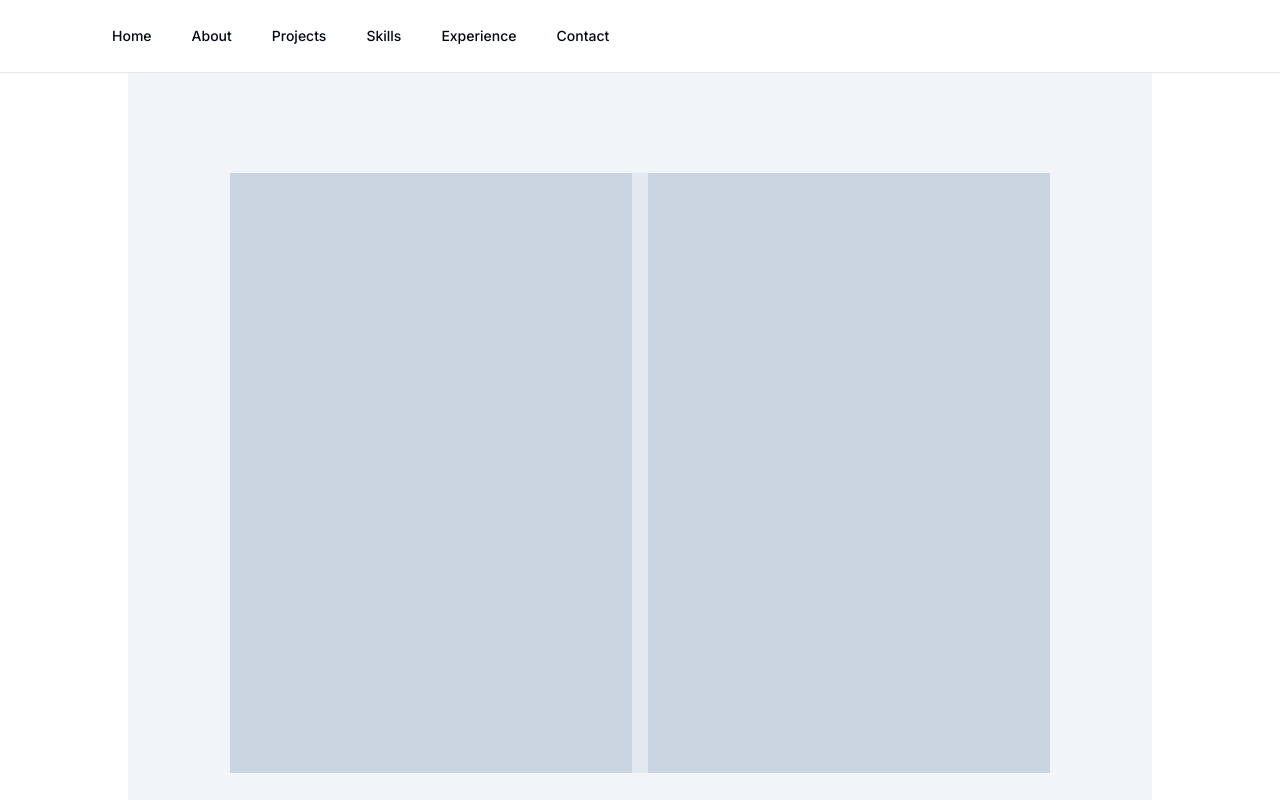
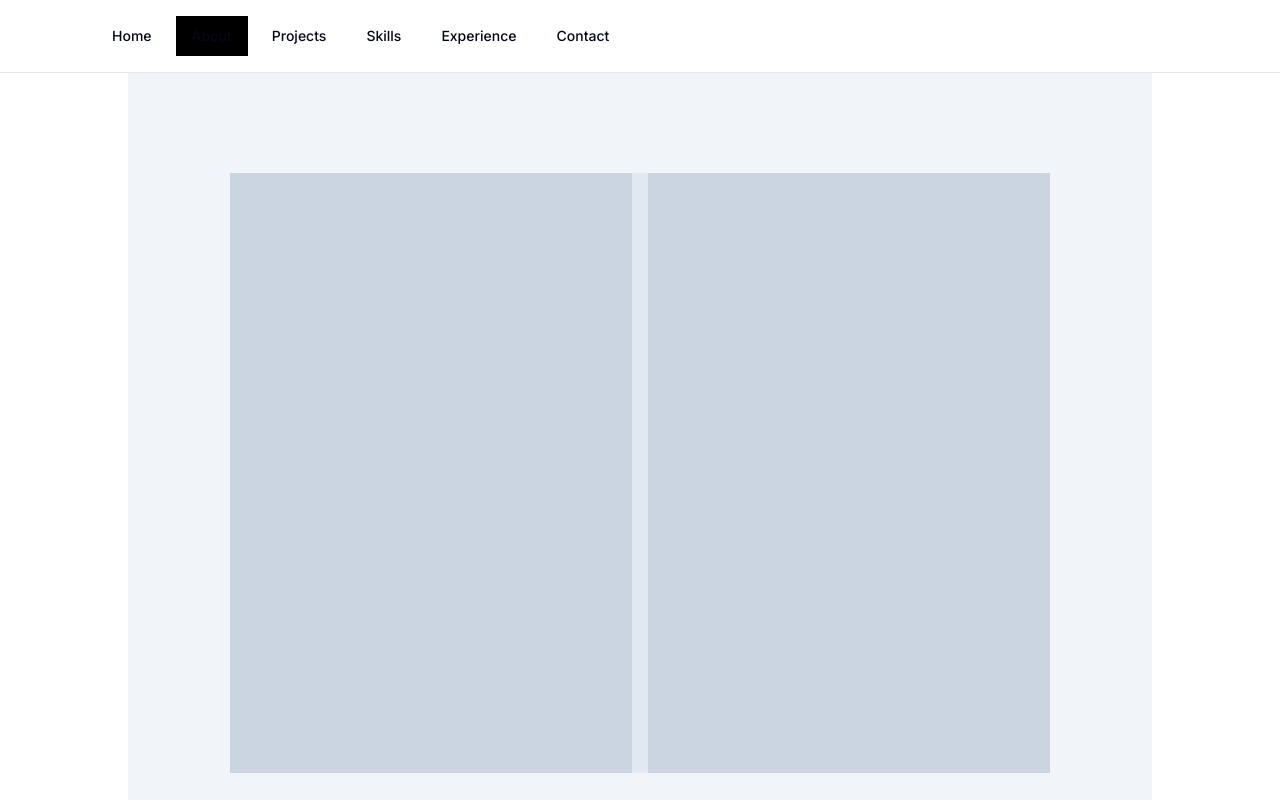
Before and after one commit to imBLISP/portfolio, a Next.js app: page / in a window 1280 px wide. Shown: the top 800 px of the page. Built offline with nearby package versions, Linux system fonts and the light colour scheme.

Commit message:
use section

```diff
--- a/package.json
+++ b/package.json
@@ -18,6 +18,7 @@
     "next": "14.2.3",
     "react": "^18",
     "react-dom": "^18",
+    "react-intersection-observer": "^9.10.2",
     "tailwind-merge": "^2.3.0",
     "tailwindcss-animate": "^1.0.7"
   },
--- a/src/ui/Sections/about.tsx
+++ b/src/ui/Sections/about.tsx
@@ -1,13 +1,11 @@
 "use client"
 
-import { useContext } from "react";
-import { ActiveSectionContext } from "./provider";
+import { useSectionInView } from "./use-section-in-view";
 
 export default function About() {
-    const {activeSection, setActiveSection} = useContext(ActiveSectionContext)
-
+    const {ref} = useSectionInView("About")
     return (
-        <div className="flex h-dvh justify-center items-center bg-slate-100" id="about">
+        <div ref={ref} className="flex h-dvh justify-center items-center bg-slate-100" id="about">
             <div className="flex flex-row gap-4 bg-slate-200 basis-4/5 h-3/4">
                 <div className="basis-1/2 bg-slate-300">
                 </div>
--- a/src/ui/Sections/home.tsx
+++ b/src/ui/Sections/home.tsx
@@ -1,7 +1,11 @@
+"use client"
+
+import { useSectionInView } from "./use-section-in-view";
 
 export default function Home() {
+    const {ref} = useSectionInView("Home")
     return (
-        <div className="flex h-dvh justify-center items-center bg-slate-100" id="home">
+        <div ref={ref} className="flex h-dvh justify-center items-center bg-slate-100" id="home">
             <div className="flex flex-wrap-reverse xl:flex-nowrap flex-row gap-4 bg-slate-200 basis-4/5 h-3/4">
                 <div className="grow basis-1/2 bg-slate-300">
                 </div>
--- a/src/ui/Sections/provider.tsx
+++ b/src/ui/Sections/provider.tsx
@@ -2,7 +2,7 @@
 // make a provider
 "use client"
 
-import { useState, createContext, Dispatch, SetStateAction, ReactNode } from 'react';
+import { useState, createContext, Dispatch, SetStateAction, ReactNode, useContext } from 'react';
 import { SectionName } from '@/lib/types'
 
 export const ActiveSectionContext = createContext<{
@@ -12,18 +12,28 @@ export const ActiveSectionContext = createContext<{
 
 export function ActiveSectionContextProvider({
     children,
-}: {children: ReactNode}) {
+}: { children: ReactNode }) {
 
     const [activeSection, setActiveSection] = useState('home');
 
     return (
         <ActiveSectionContext.Provider
-        value={{
-            activeSection,
-            setActiveSection
-        }}
+            value={{
+                activeSection,
+                setActiveSection
+            }}
         >
             {children}
         </ActiveSectionContext.Provider>
     );
 }
+
+export function useActiveSectionContext() {
+    const context = useContext(ActiveSectionContext);
+
+    if (!context) {
+        throw new Error("Active section context not within active section provider")
+    }
+
+    return context;
+}
--- /dev/null
+++ b/src/ui/Sections/use-section-in-view.tsx
@@ -0,0 +1,19 @@
+"use client"
+
+import { SectionName } from "@/lib/types";
+import { useEffect } from "react";
+import { useActiveSectionContext } from "./provider";
+import { useInView } from "react-intersection-observer";
+
+export function useSectionInView(SectionName: SectionName, IntersectionOptions = {threshold: 0.75}) {
+    const {setActiveSection} = useActiveSectionContext()
+    const [ref, inView] = useInView(IntersectionOptions)
+
+    useEffect(() => {
+        if (inView) {
+            setActiveSection(SectionName)
+        }
+    }, [inView, SectionName]);
+
+    return {ref}
+}
--- a/src/ui/layout/nav.tsx
+++ b/src/ui/layout/nav.tsx
@@ -12,16 +12,20 @@ import {
 } from "@/ui/layout/navigation-menu";
 import { NavItems } from "@/lib/data";
 import Link from "next/link"
+import { useActiveSectionContext } from "../Sections/provider";
+import clsx from "clsx";
+import { cn } from "@/lib/utils";
 
 export function Nav() {
-  // link -> navigation menu link
+  const {activeSection} = useActiveSectionContext()
+
   return (
     <div className="sticky inset-x-0 top-0 z-30 w-full transition-all border-b border-gray-200 bg-white/75 backdrop-blur-lg">
       <div className="mx-auto w-full max-w-screen-xl px-2.5 lg:px-20">
         <NavigationMenu className="relative lg:block">
           <NavigationMenuList className="flex flex-row space-x-2 p-4">
             {NavItems.map(({ name, id }) => (
-              <NavigationMenuItem key={name} className="">
+              <NavigationMenuItem key={name} className={cn({"bg-black": name===activeSection})}>
                 <Link href={"/"+ id} className={navigationMenuTriggerStyle()}>
                     {name}
                 </Link>
```
Also changed, not shown: 1 other file (tests, documents, lock files or other folders).
